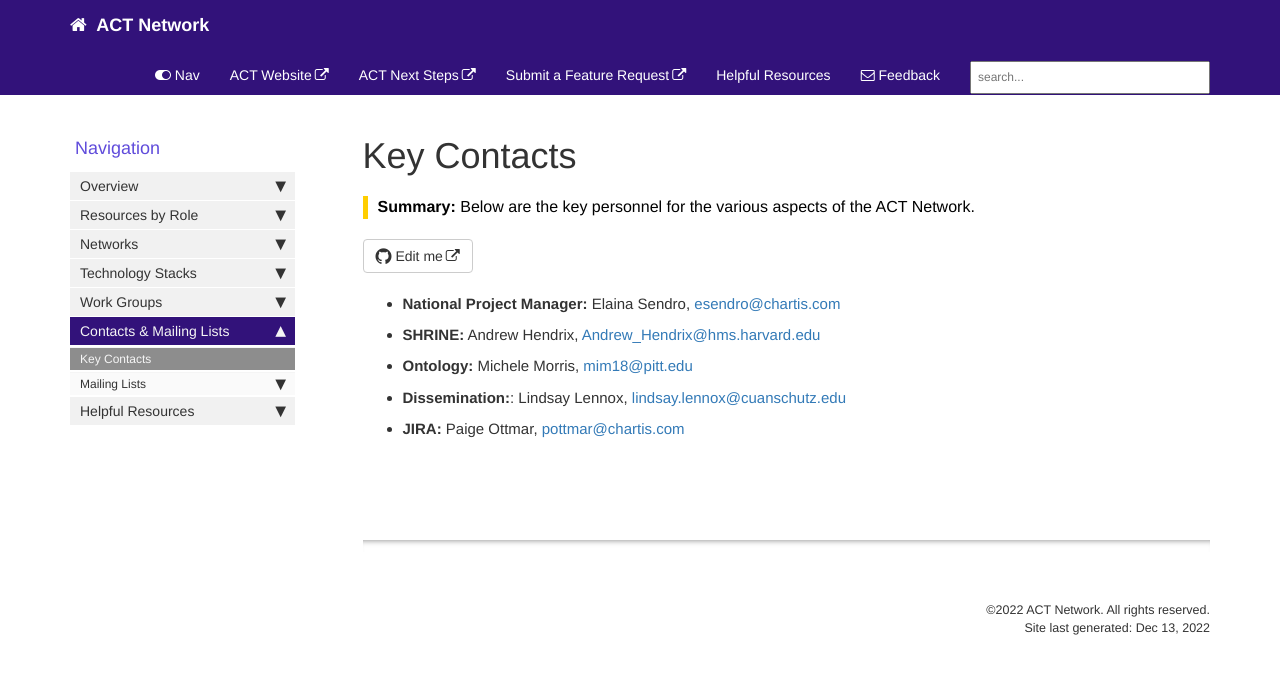
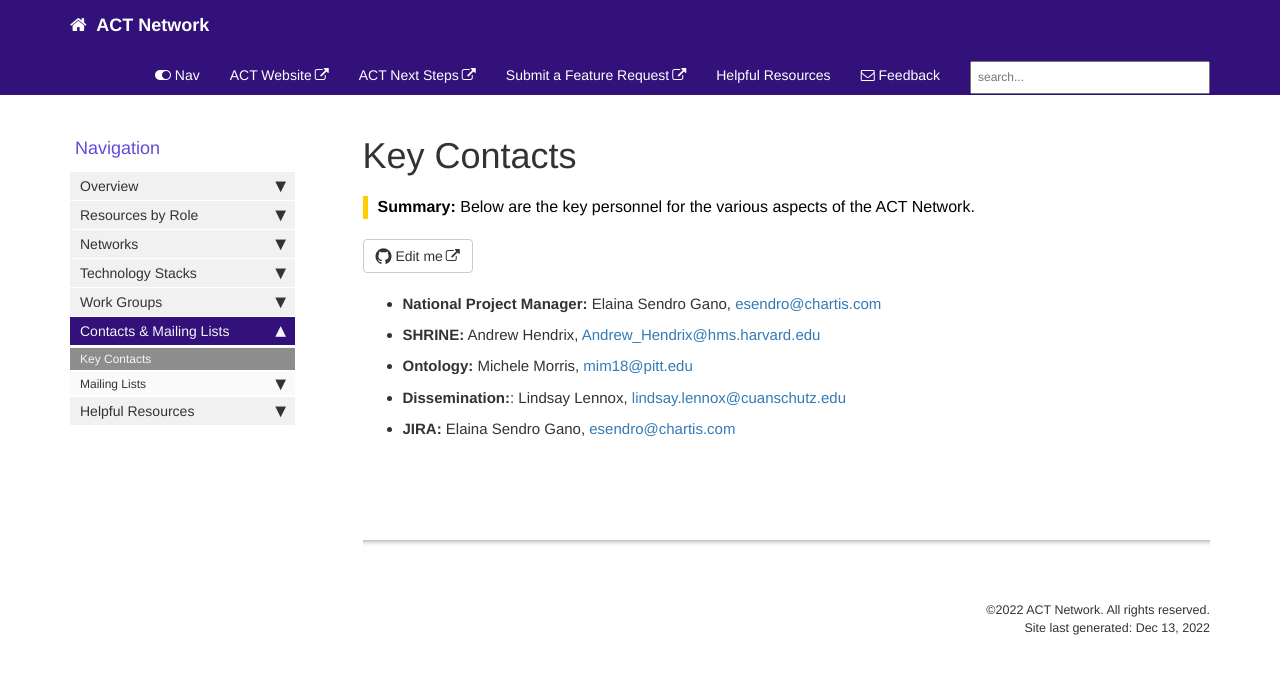
Before and after one commit to dbmi-pitt/ACT-Network, a Jekyll site: the page built from pages/mydoc/contacts.md, in a window 1280 px wide. Shown: the top 674 px of the page. Built offline with Jekyll 4.4.1, drawn with Linux system fonts in a browser that asks for light colours; comment, search, counter and statistics services are not loaded.

Commit message:
Update contacts.md

```diff
--- a/pages/mydoc/contacts.md
+++ b/pages/mydoc/contacts.md
@@ -7,7 +7,7 @@ permalink: contacts.html
 folder: mydoc
 ---
 
-* **National Project Manager:** Elaina Sendro, <esendro@chartis.com>
+* **National Project Manager:** Elaina Sendro Gano, <esendro@chartis.com>
 
 * **SHRINE:** Andrew Hendrix, <Andrew_Hendrix@hms.harvard.edu>
 
@@ -15,6 +15,6 @@ folder: mydoc
 
 * **Dissemination:**: Lindsay Lennox, <lindsay.lennox@cuanschutz.edu>
 
-* **JIRA:** Paige Ottmar, <pottmar@chartis.com>
+* **JIRA:** Elaina Sendro Gano, <esendro@chartis.com>
 
 {% include links.html %}
```
